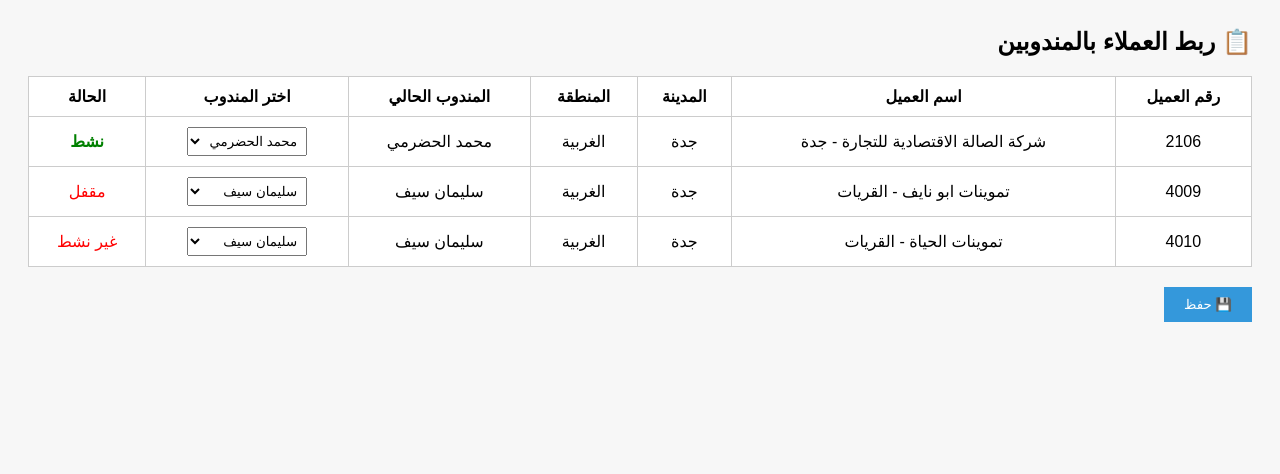
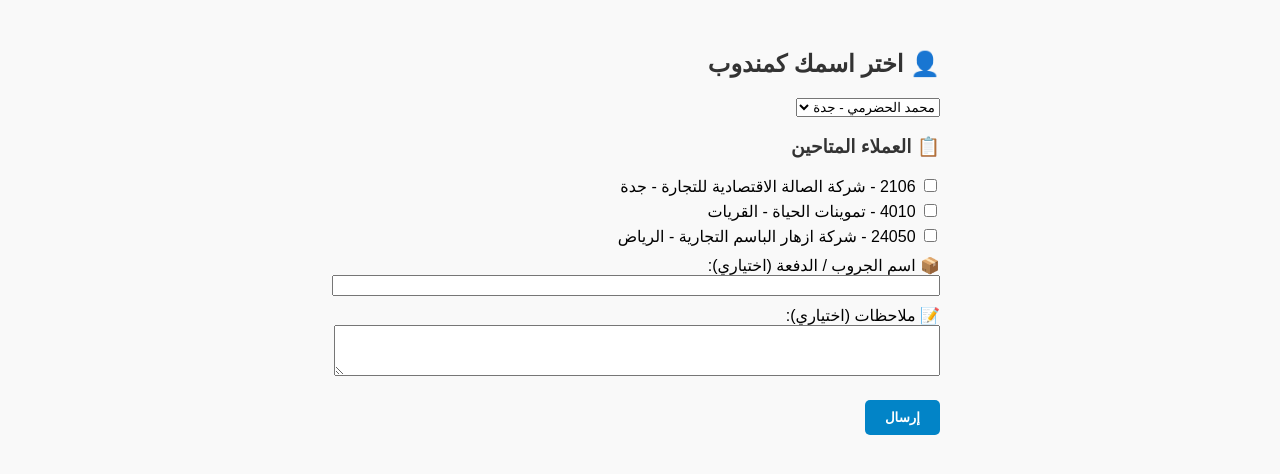
Before and after one commit to SaeedThawan/update_customer, a plain HTML site: page index.html in a window 1280 px wide. Drawn offline with Linux system fonts and the light colour scheme.

Commit message:
Update index.html

```diff
--- a/index.html
+++ b/index.html
@@ -1,27 +1,76 @@
-<!-- HTML جاهز لتحديث ربط العملاء بالمندوبين -->
-<html lang="ar" dir="rtl">
+<!DOCTYPE html>
+<html lang="ar">
 <head>
   <meta charset="UTF-8">
-  <title>تحديث ارتباط العملاء</title>
-  <link rel="stylesheet" href="style.css">
+  <title>ربط العملاء بالمندوب</title>
+  <style>
+    body { font-family: Arial, sans-serif; direction: rtl; padding: 30px; max-width: 600px; margin: auto; background: #f9f9f9; }
+    h2, h3 { color: #333; }
+    label { display: block; margin-top: 10px; }
+    #clientList label { display: block; margin: 5px 0; }
+    button { margin-top: 20px; padding: 10px 20px; font-weight: bold; background: #0284c7; color: white; border: none; border-radius: 5px; cursor: pointer; }
+  </style>
 </head>
 <body>
-  <h2>📋 ربط العملاء بالمندوبين</h2>
-  <table id="clientsTable">
-    <thead>
-      <tr>
-        <th>رقم العميل</th>
-        <th>اسم العميل</th>
-        <th>المدينة</th>
-        <th>المنطقة</th>
-        <th>المندوب الحالي</th>
-        <th>اختر المندوب</th>
-        <th>الحالة</th>
-      </tr>
-    </thead>
-    <tbody></tbody>
-  </table>
-  <button onclick="saveUpdates()">💾 حفظ</button>
-  <script src="update_script.js"></script>
+
+  <h2>👤 اختر اسمك كمندوب</h2>
+  <select id="repName">
+    <option value="JD01">محمد الحضرمي - جدة</option>
+    <option value="RD01">زايد الهميس - الرياض</option>
+    <option value="MK01">خالد الحداد - مكة</option>
+    <!-- أضف باقي المندوبين -->
+  </select>
+
+  <h3>📋 العملاء المتاحين</h3>
+  <div id="clientList">
+    <!-- يتم إدخال العملاء يدويًا أو من مصدر ديناميكي -->
+    <label><input type="checkbox" value="2106|شركة الصالة الاقتصادية للتجارة - جدة|جدة|الغربية"> 2106 - شركة الصالة الاقتصادية للتجارة - جدة</label>
+    <label><input type="checkbox" value="4010|تموينات الحياة - القريات|جدة|الغربية"> 4010 - تموينات الحياة - القريات</label>
+    <label><input type="checkbox" value="24050|شركة ازهار الباسم التجارية - الرياض|الرياض|الوسطى"> 24050 - شركة ازهار الباسم التجارية - الرياض</label>
+    <!-- أضف باقي الـ50 عميل حسب القائمة اللي جهزتها -->
+  </div>
+
+  <label>📦 اسم الجروب / الدفعة (اختياري):</label>
+  <input type="text" id="batchName" style="width: 100%;">
+
+  <label>📝 ملاحظات (اختياري):</label>
+  <textarea id="notes" rows="3" style="width: 100%;"></textarea>
+
+  <button onclick="submitSelection()">إرسال</button>
+
+  <script>
+    function submitSelection() {
+      const repCode = document.getElementById("repName").value;
+      const repName = document.getElementById("repName").options[document.getElementById("repName").selectedIndex].text;
+      const checkboxes = document.querySelectorAll("#clientList input:checked");
+      const batch = document.getElementById("batchName").value;
+      const notes = document.getElementById("notes").value;
+
+      const clients = [];
+      checkboxes.forEach(cb => {
+        const [code, name, city, region] = cb.value.split("|");
+        clients.push({ code, name, city, region });
+      });
+
+      fetch("YOUR_GOOGLE_SCRIPT_WEB_APP_URL", {
+        method: "POST",
+        body: new URLSearchParams({
+          repCode,
+          repName,
+          batchName: batch,
+          notes,
+          clients: JSON.stringify(clients)
+        })
+      })
+      .then(res => res.text())
+      .then(msg => {
+        alert(msg);
+        document.querySelectorAll("#clientList input:checked").forEach(cb => cb.checked = false);
+        document.getElementById("notes").value = "";
+        document.getElementById("batchName").value = "";
+      });
+    }
+  </script>
+
 </body>
 </html>
```
